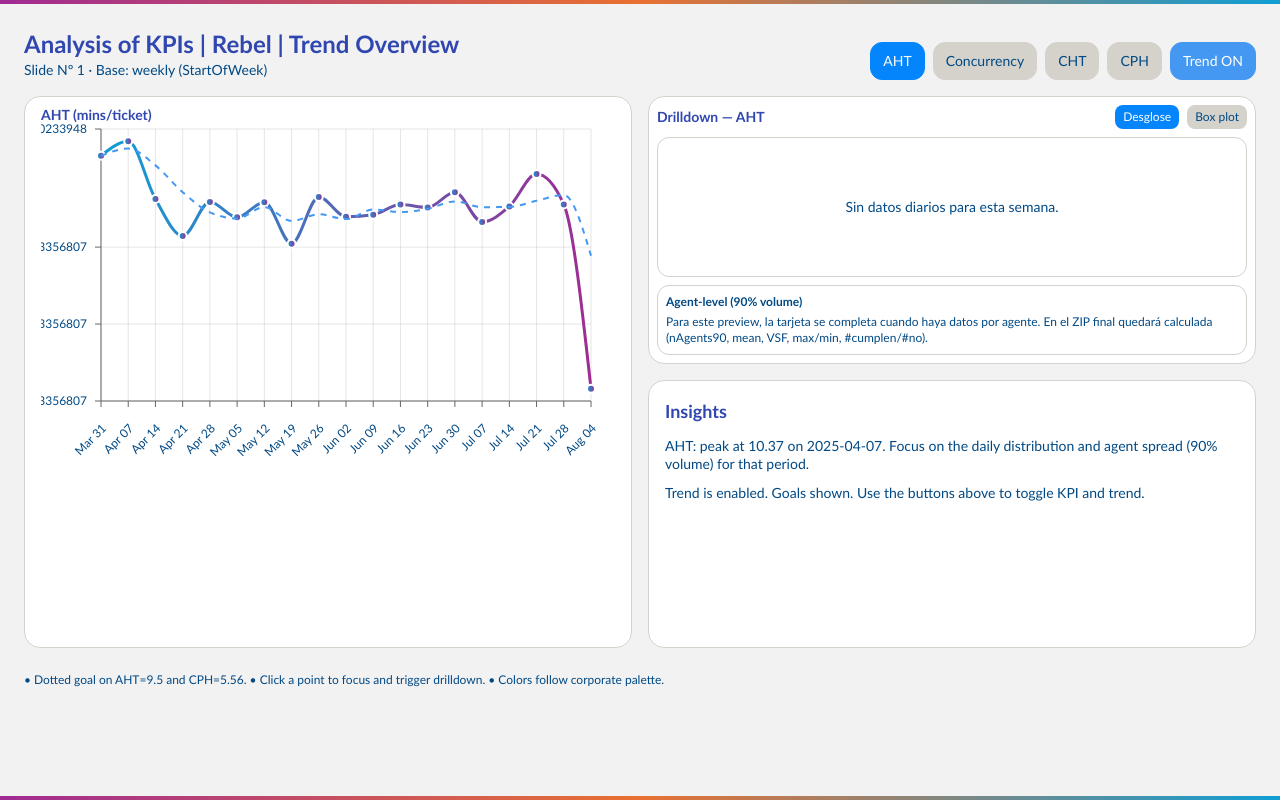
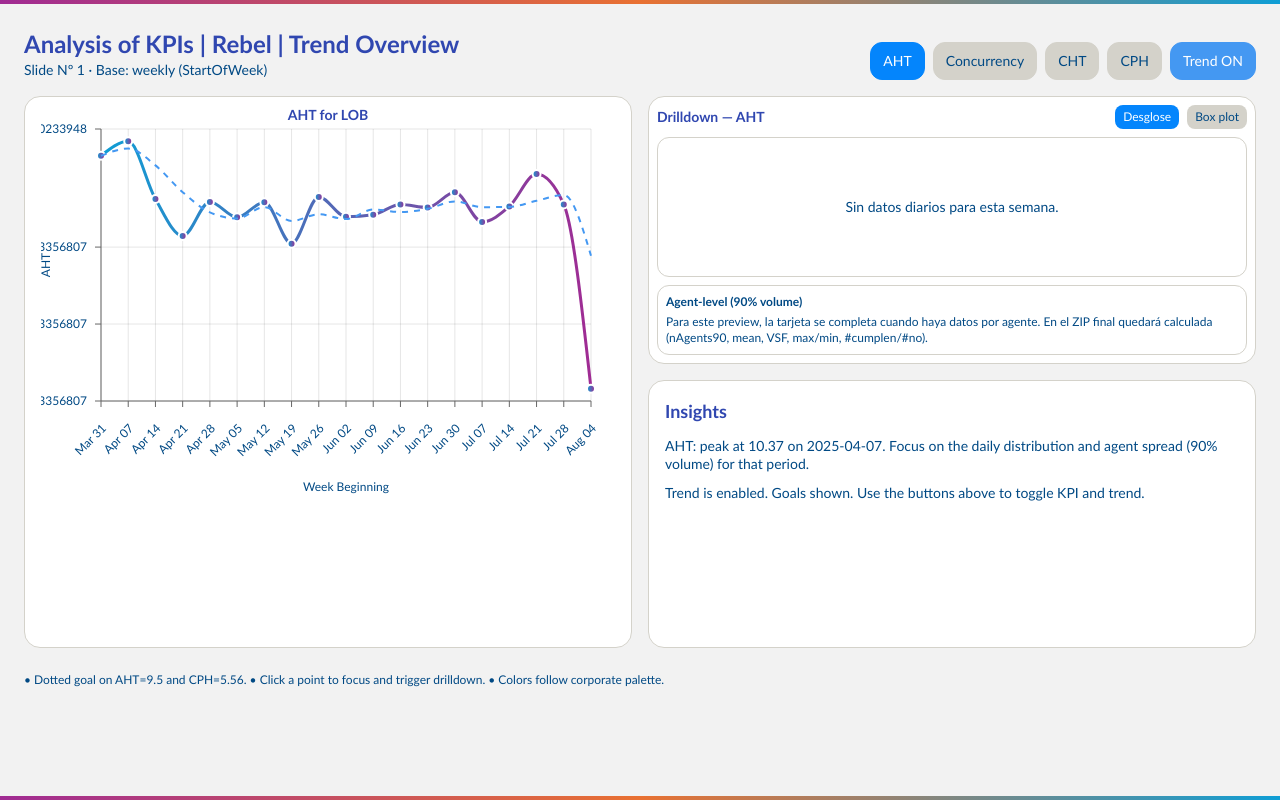
Before and after one commit to Cris11212304/App_Analysis, a React (Vite) app: page / in a window 1280 px wide. Built offline with nearby package versions, Linux system fonts and the light colour scheme.

Commit message:
feat: add chart title and axis labels

```diff
--- a/src/App.jsx
+++ b/src/App.jsx
@@ -218,11 +218,23 @@
               tick={{ fill: '#004984', fontSize: 12 }}
               tickMargin={16}
               height={60}
+              label={{
+                value: 'Week Beginning',
+                position: 'insideBottom',
+                offset: -30,
+                style: { fill: '#004984', fontSize: 12 },
+              }}
             />
             <YAxis
               domain={[yMin, yMax]}
               tick={{ fill: '#004984', fontSize: 12 }}
               tickMargin={8}
+              label={{
+                value: kpi.name,
+                angle: -90,
+                position: 'insideLeft',
+                style: { textAnchor: 'middle', fill: '#004984', fontSize: 12 },
+              }}
             />
             <Tooltip
               contentStyle={{ backgroundColor: '#FFFFFF', border: '1px solid #D4D2CA', borderRadius: 10 }}
@@ -278,8 +290,11 @@
           </LineChart>
         </ResponsiveContainer>
       </div>
-      <div className="absolute left-4 top-2 text-sm font-bold" style={{ color: '#3047B0' }}>
-        {kpi.name} ({kpi.unit})
+      <div
+        className="absolute top-2 left-1/2 -translate-x-1/2 text-sm font-bold"
+        style={{ color: '#3047B0' }}
+      >
+        {kpi.name} for LOB
       </div>
     </div>
   );
```
